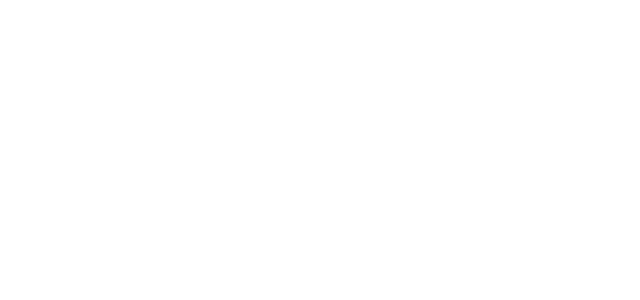
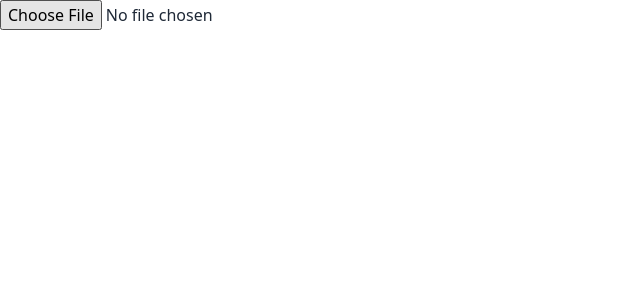
Before and after one commit to lucassodresa/whatsapp-image-editor, a React (Vite) app: page / in a window 1280 px wide. Shown: the top 300 px of the page, without its empty margins (0-640 px from the left). Built offline with nearby package versions, Linux system fonts and the light colour scheme.

Commit message:
image upload implementation

```diff
--- a/src/App.tsx
+++ b/src/App.tsx
@@ -1,10 +1,14 @@
-import { Provider as JotaiProvider } from "jotai";
+// import { useAtom } from "jotai";
+import { ImageInput } from "./components/ImageInput";
+// import { imageFileAtom } from "./atoms";
 
 function App() {
+  // const [imageFile] = useAtom(imageFileAtom);
+
   return (
-    <JotaiProvider>
-      <main></main>
-    </JotaiProvider>
+    <main>
+      <ImageInput />
+    </main>
   );
 }
 
--- /dev/null
+++ b/src/atoms.ts
@@ -0,0 +1,3 @@
+import { atom } from "jotai";
+
+export const imageFileAtom = atom<File | null>(null);
--- a/src/components/ImageInput.tsx
+++ b/src/components/ImageInput.tsx
@@ -1,3 +1,27 @@
+import { useAtom } from "jotai";
+import { imageFileAtom } from "../atoms";
+import { ChangeEvent } from "react";
+
 export const ImageInput = () => {
-  return <input data-testid="image-input" type="file" accept="image/*" />;
+  const [, setImageFile] = useAtom(imageFileAtom);
+
+  const handleChange = (event: ChangeEvent<HTMLInputElement>) => {
+    const file = event.target.files?.[0];
+
+    if (!file) return;
+
+    const isImageType = file.type.startsWith("image/");
+    if (!isImageType) return;
+
+    setImageFile(file);
+  };
+
+  return (
+    <input
+      data-testid="image-input"
+      type="file"
+      accept="image/*"
+      onChange={handleChange}
+    />
+  );
 };
--- a/src/main.tsx
+++ b/src/main.tsx
@@ -1,10 +1,13 @@
 import React from "react";
 import ReactDOM from "react-dom/client";
 import App from "./App.tsx";
+import { Provider as JotaiProvider } from "jotai";
 import "./index.css";
 
 ReactDOM.createRoot(document.getElementById("root")!).render(
   <React.StrictMode>
-    <App />
+    <JotaiProvider>
+      <App />
+    </JotaiProvider>
   </React.StrictMode>
 );
```
Also changed, not shown: 2 other files (tests, documents, lock files or other folders).
